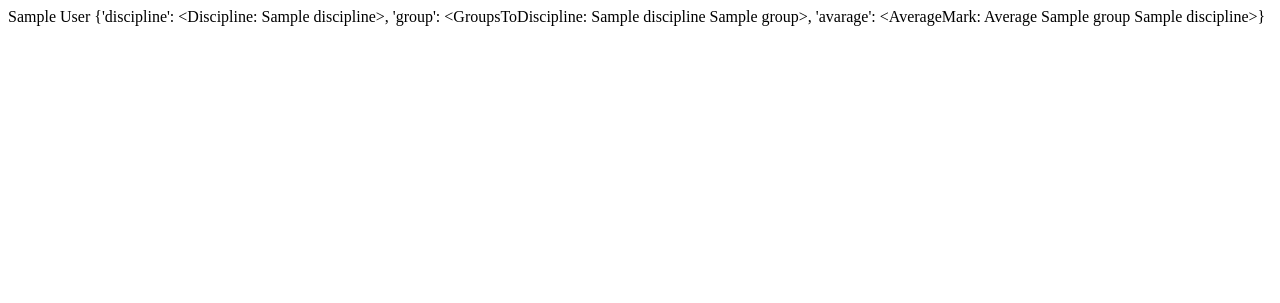
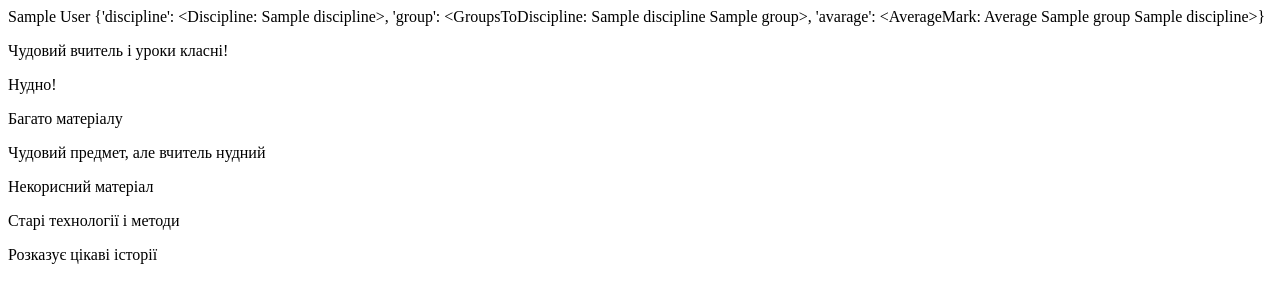
Before and after one commit to WebUraXalys/imposter_board, a Django app: a page that uses imp_board/board/templates/board/teacher.html in a window 1280 px wide. Shown: the top 303 px of the page. Run offline with Django 4.2, Linux system fonts and the light colour scheme; tables that the repository leaves empty hold one stand-in row (values such as "Sample post").

Commit message:
Feedbacks

```diff
--- a/imp_board/board/templates/board/teacher.html
+++ b/imp_board/board/templates/board/teacher.html
@@ -13,6 +13,15 @@
    {{ teacher.name }}
    {%for d in data%}
       {{d}}
+      <div class="vidhuk">
+         <p>Чудовий вчитель і уроки класні!</p>
+         <p>Нудно!</p>
+         <p>Багато матеріалу</p>
+         <p>Чудовий предмет, але вчитель нудний</p>
+         <p>Некорисний матеріал</p>
+         <p>Старі технології і методи</p>
+         <p>Розказує цікаві історії</p>
+      </div>
    {%endfor%}
 </body>
 </html>
```
